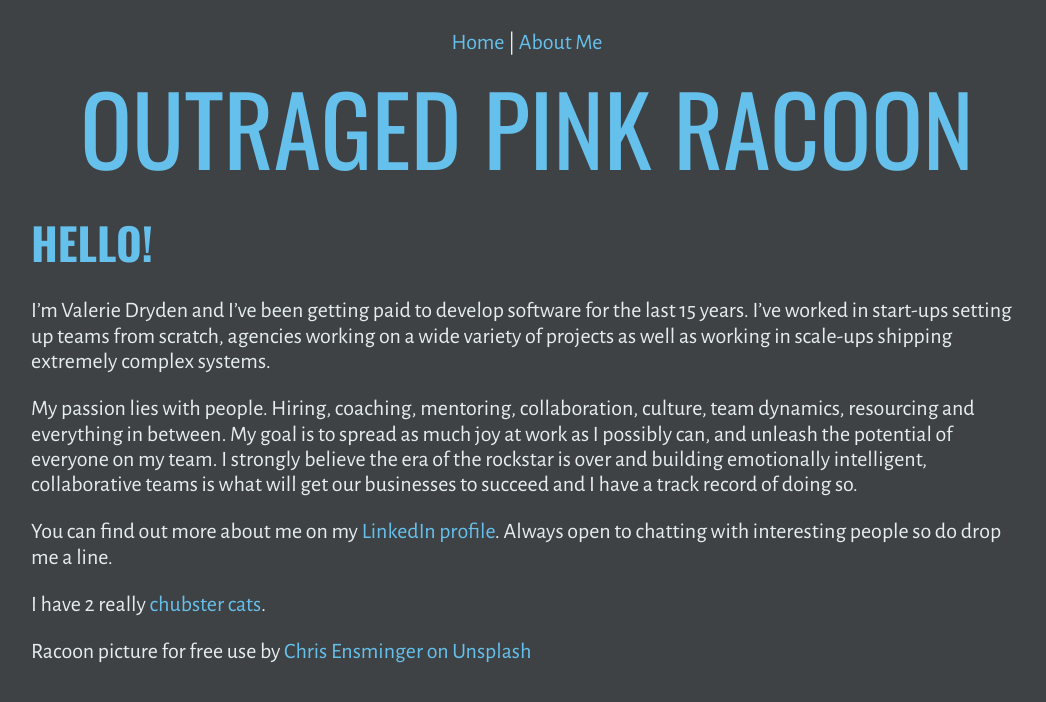
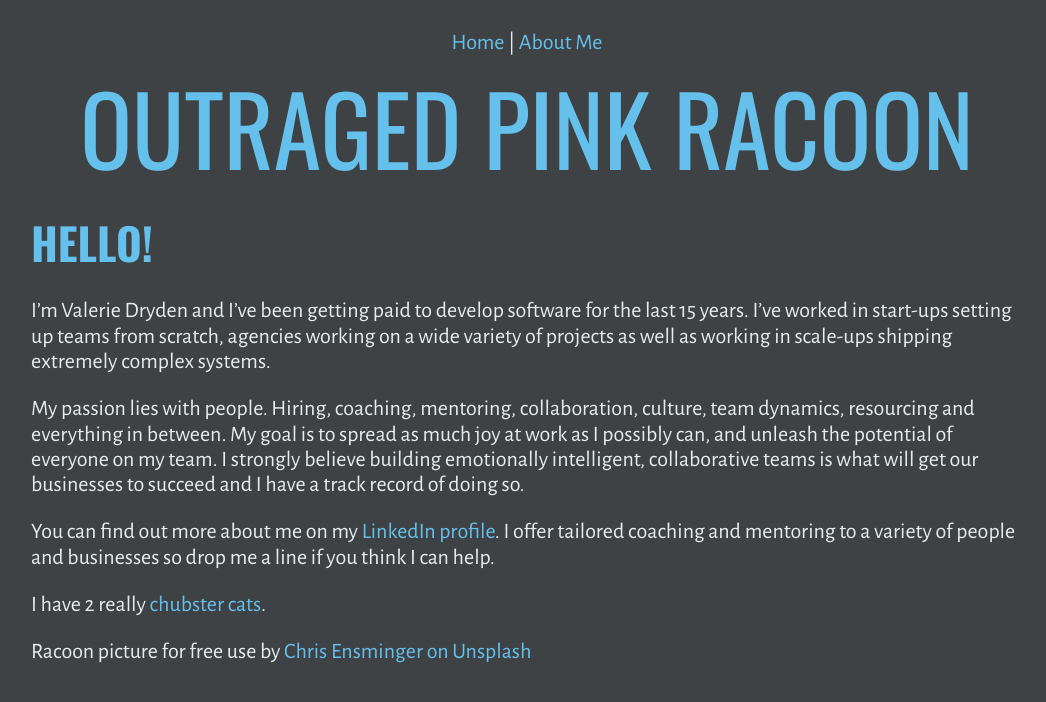
Before and after one commit to outragedpinkracoon/outragedpinkracoon.github.io, a Jekyll site: the page built from about-me.md, in a window 1280 px wide. Shown: the top 702 px of the page, without its empty margins (113-1159 px from the left). Built offline with Jekyll 4.4.1, drawn with Linux system fonts in a browser that asks for light colours.

Commit message:
Updates about me page

```diff
--- a/about-me.md
+++ b/about-me.md
@@ -8,9 +8,9 @@ description: Technology leader with 15 years experience working in start ups, ag
 
 I'm Valerie Dryden and I've been getting paid to develop software for the last 15 years. I've worked in start-ups setting up teams from scratch, agencies working on a wide variety of projects as well as working in scale-ups shipping extremely complex systems.
 
-My passion lies with people. Hiring, coaching, mentoring, collaboration, culture, team dynamics, resourcing and everything in between. My goal is to spread as much joy at work as I possibly can, and unleash the potential of everyone on my team. I strongly believe the era of the rockstar is over and building emotionally intelligent, collaborative teams is what will get our businesses to succeed and I have a track record of doing so.
+My passion lies with people. Hiring, coaching, mentoring, collaboration, culture, team dynamics, resourcing and everything in between. My goal is to spread as much joy at work as I possibly can, and unleash the potential of everyone on my team. I strongly believe building emotionally intelligent, collaborative teams is what will get our businesses to succeed and I have a track record of doing so.
 
-You can find out more about me on my [LinkedIn profile](https://www.linkedin.com/in/valeriejanegibson/). Always open to chatting with interesting people so do drop me a line.
+You can find out more about me on my [LinkedIn profile](https://www.linkedin.com/in/valeriejanedryden/). I offer tailored coaching and mentoring to a variety of people and businesses so drop me a line if you think I can help.
 
 I have 2 really [chubster cats](https://www.instagram.com/outragedpinkracoon/).
 
```
